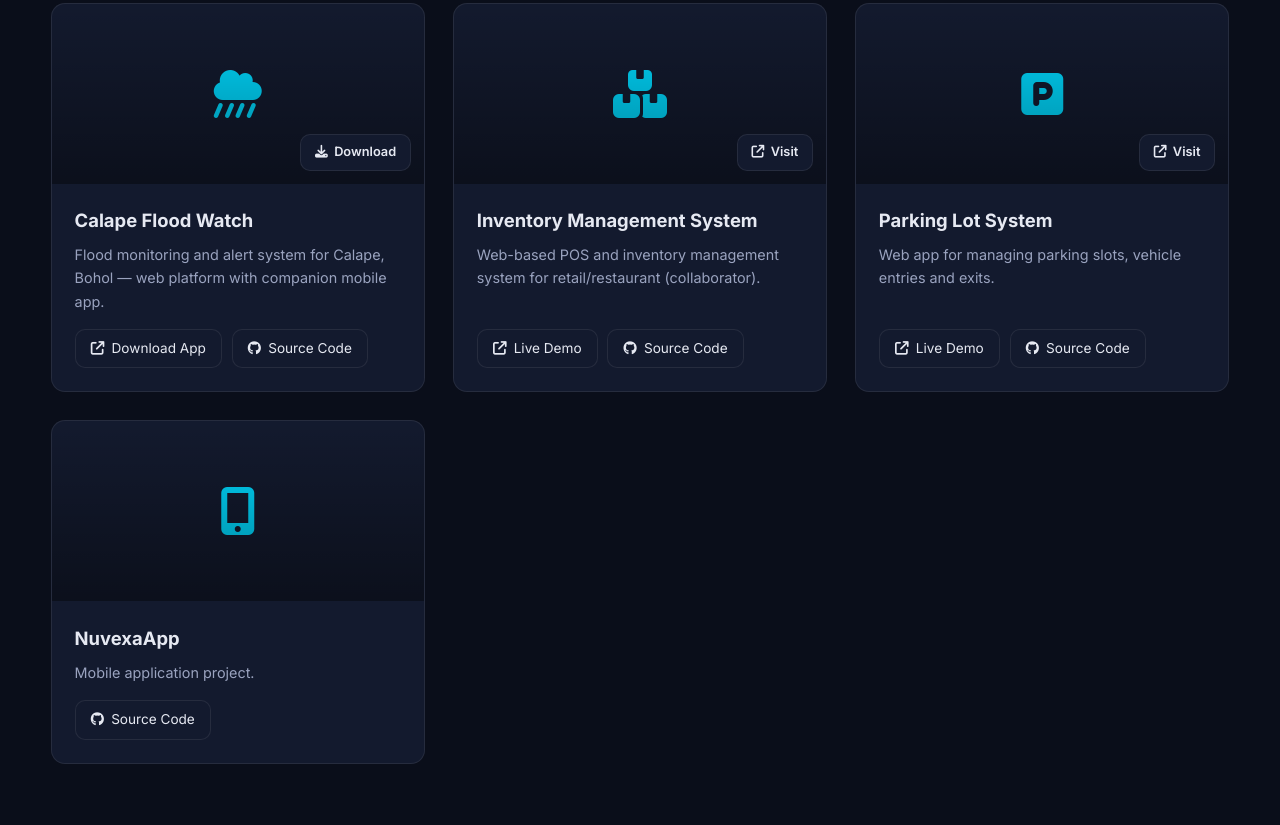
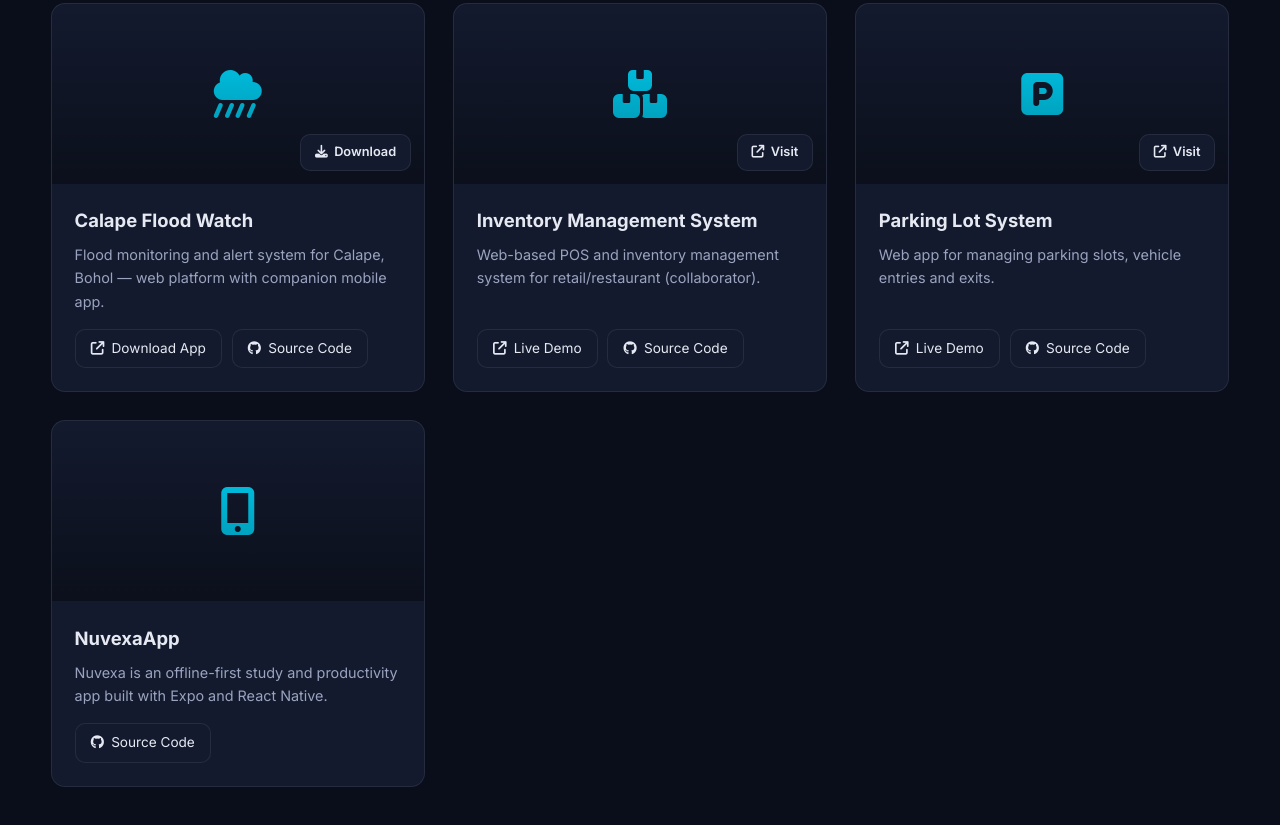
Before and after one commit to gipsy16-svg/My-porfolio, a plain HTML site: page index.html in a window 1280 px wide. Shown: the part 3896-4721 px from the top of the page. Drawn offline with Linux system fonts and the light colour scheme.

Commit message:
Update NuvexaApp description

```diff
--- a/index.html
+++ b/index.html
@@ -279,6 +279,6 @@
     <img id="lightboxImg" src="" alt="" />
   </div>
 
-  <script src="js/main.js?v=8"></script>
+  <script src="js/main.js?v=9"></script>
 </body>
 </html>
--- a/js/main.js
+++ b/js/main.js
@@ -44,12 +44,12 @@ const PROJECTS = [
   },
   {
     title: "NuvexaApp",
-    desc: "Mobile application project.",
+    desc: "Nuvexa is an offline-first study and productivity app built with Expo and React Native.",
     icon: "fa-mobile-screen-button",
     links: {
       code: "https://github.com/gipsy16-svg/NuvexaApp"
     },
-    details: "Mobile application project hosted on GitHub."
+    details: "Nuvexa is an offline-first study and productivity app built with Expo and React Native."
   }
 ];
 
```
